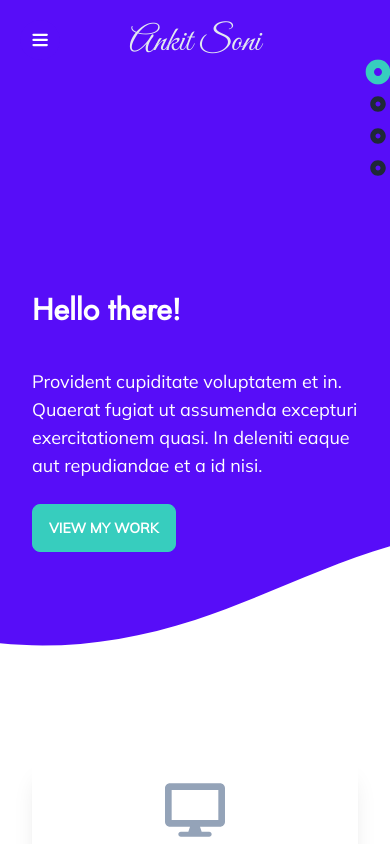
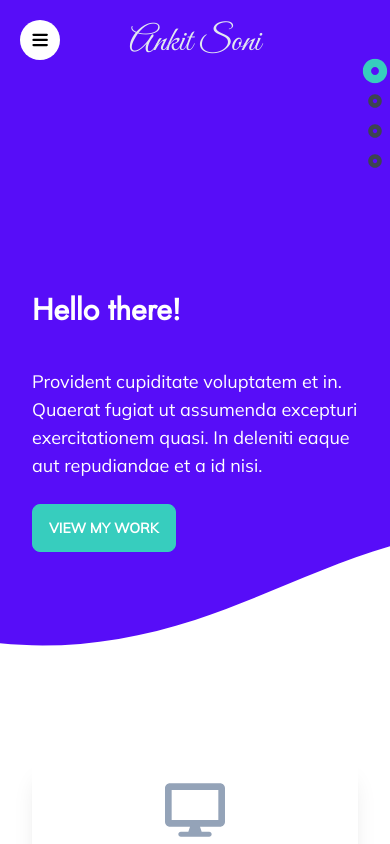
Before and after one commit to aktson/ankit-react-portfolio, a React (Create React App) app: page / in a window 390 px wide. Shown: the top 844 px of the page. Built offline with nearby package versions, Linux system fonts and the light colour scheme.

Commit message:
hamburger color changed

```diff
--- a/src/components/ScrollIndicator.jsx
+++ b/src/components/ScrollIndicator.jsx
@@ -3,7 +3,7 @@ import { FaHome, FaInfo, FaProjectDiagram, FaRegIdBadge, FaDotCircle } from "rea
 
 function ScrollIndicator() {
   return (
-    <div className="fixed right-1 sm:right-5 top-16 ">
+    <div className="fixed right-2 sm:right-5 top-16 ">
       {/* indicator with icons for small to larger screens */}
       <ul class=" bg-base-100 shadow menu rounded-lg hidden sm:flex ">
         <li>
--- a/src/components/layout/mobile-nav/Hamburger.jsx
+++ b/src/components/layout/mobile-nav/Hamburger.jsx
@@ -1,6 +1,6 @@
 import { motion } from "framer-motion";
 
-const Path = (props) => <motion.path fill="transparent" strokeWidth="3" stroke="hsl(0, 100%, 100%)" strokeLinecap="round" {...props} />;
+const Path = (props) => <motion.path fill="transparent" strokeWidth="3" stroke="hsl(0, 0%, 0%)" strokeLinecap="round" {...props} />;
 
 export const Hamburger = ({ toggle }) => (
   <button onClick={toggle} className="hamburger">
--- a/src/components/sections/Contact.jsx
+++ b/src/components/sections/Contact.jsx
@@ -84,7 +84,7 @@ function Contact() {
   };
 
   return (
-    <section className="flex flex-col items-center gap-4  py-16 sm:py-32 px-4 lg:h-screen  justify-center truncate" id="contact">
+    <section className="flex flex-col items-center gap-4  py-16 sm:py-32 px-8 md:px-4 lg:h-screen  justify-center truncate" id="contact">
       <h2>Contact</h2>
       <form ref={formRef} className="form" onSubmit={handleSubmit}>
         {feedbackMsg && <div className="success">{feedbackMsg}</div>}
--- a/src/components/sections/Projects.jsx
+++ b/src/components/sections/Projects.jsx
@@ -52,7 +52,7 @@ function Projects() {
     );
   });
   return (
-    <section id="projects" className="bg-base-200 py-16 sm:py-32 px-4">
+    <section id="projects" className="bg-base-200 py-16 sm:py-32 px-6 md:px-4">
       <div className="container flex flex-col justify-center mx-auto items-center">
         <h2 className="">Projects</h2>
         <div className="grid  lg:grid-cols-3 md:grid-cols-2 mx-auto  gap-2 justify-items-center max-w-screen-lg   my-8 p-2 ">
--- a/src/index.css
+++ b/src/index.css
@@ -6,7 +6,7 @@
   --primary: #570df8;
   --secondary: #f000b8;
   --accent: #37cdbe;
-  --light: white;
+  --light: #ffffff;
   --info: #3abff8;
   --neutral: #3d4451;
   --success: "#36D399";
@@ -82,7 +82,7 @@ h2::after {
   left: 0;
   bottom: 0;
   width: 300px;
-  background-color: var(--primary);
+  background-color: var(--light);
   z-index: 250;
 }
 
@@ -91,7 +91,6 @@ h2::after {
   margin: 0;
   padding: 0;
   z-index: 250;
-  color: var(--light);
 }
 
 .mob-ul {
@@ -208,7 +207,7 @@ h2::after {
 }
 .active-indicator > .indicator-icons {
   color: var(--accent);
-  transform: scale(1.6);
+  transform: scale(1.8);
 }
 
 @media (max-width: 640px) {
@@ -219,3 +218,6 @@ h2::after {
 #cards {
   transform: translateY(-120px);
 }
+.indicator-icons {
+  @apply text-neutral text-sm;
+}
```
